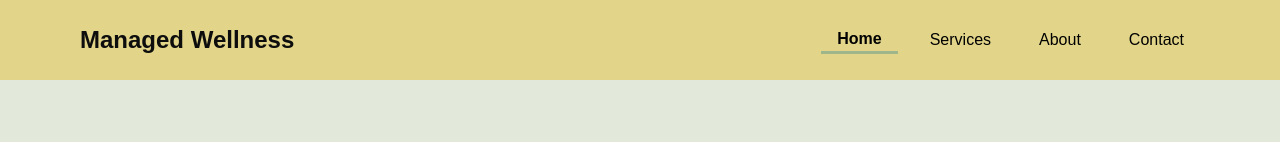
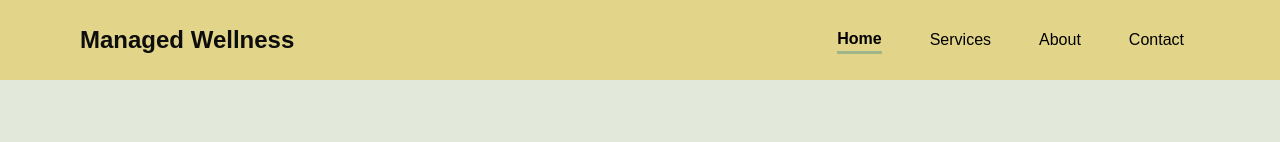
Before and after one commit to Richy-irad/managed-wellness, a Next.js app: page / in a window 1280 px wide. Shown: the top 142 px of the page. Built offline with nearby package versions, Linux system fonts and the light colour scheme; a web font is replaced by a local one.

Commit message:
fix rendering issue of nav items

```diff
--- a/src/components/navbar.tsx
+++ b/src/components/navbar.tsx
@@ -33,7 +33,7 @@
           router.asPath === href
             ? "font-bold border-b-3 border-sage-green"
             : "hover:border-b-3 hover:border-sage-green font-medium",
-          "px-4"
+          "mx-4"
         )}
       >
         {children}
@@ -69,7 +69,7 @@
                   </Link>
                 </div>
                 <div className="hidden md:block">
-                  <div className="ml-10 flex items-center space-x-4">
+                  <div className="ml-10 flex items-center gap-x-4">
                     {navigation.map((item) => (
                       <CustomLink key={item.name} href={item.href}>
                         {item.name}
```
